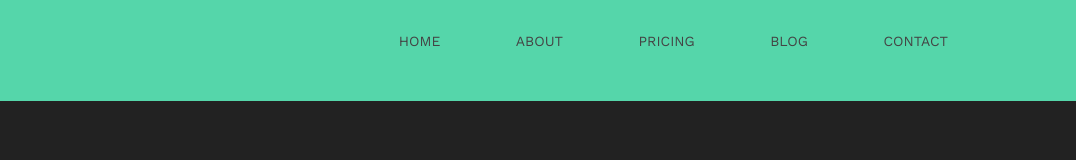
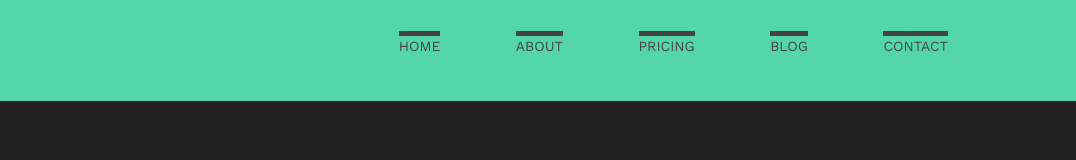
Before and after one commit to Endzo-Useri/An-awesome-Navbar, a plain HTML site: page index.html in a window 1280 px wide. Shown: the full height of the page, 204-1280 px from the left. Drawn offline with nearby package versions, Linux system fonts and the light colour scheme.

Commit message:
Update styles.css

```diff
--- a/styles.css
+++ b/styles.css
@@ -43,6 +43,8 @@ nav li {
 	display: inline-block;
 	margin-left: 70px;
 	padding-top: 31px;
+
+	position: relative;
 }
 
 nav a {
@@ -55,3 +57,11 @@ nav a {
 nav a:hover {
 	color: #000;
 }
+
+nav a::before {
+	content: "";
+	display: block;
+	height: 5px;
+	width: 100%;
+	background-color: #444;
+}
```
